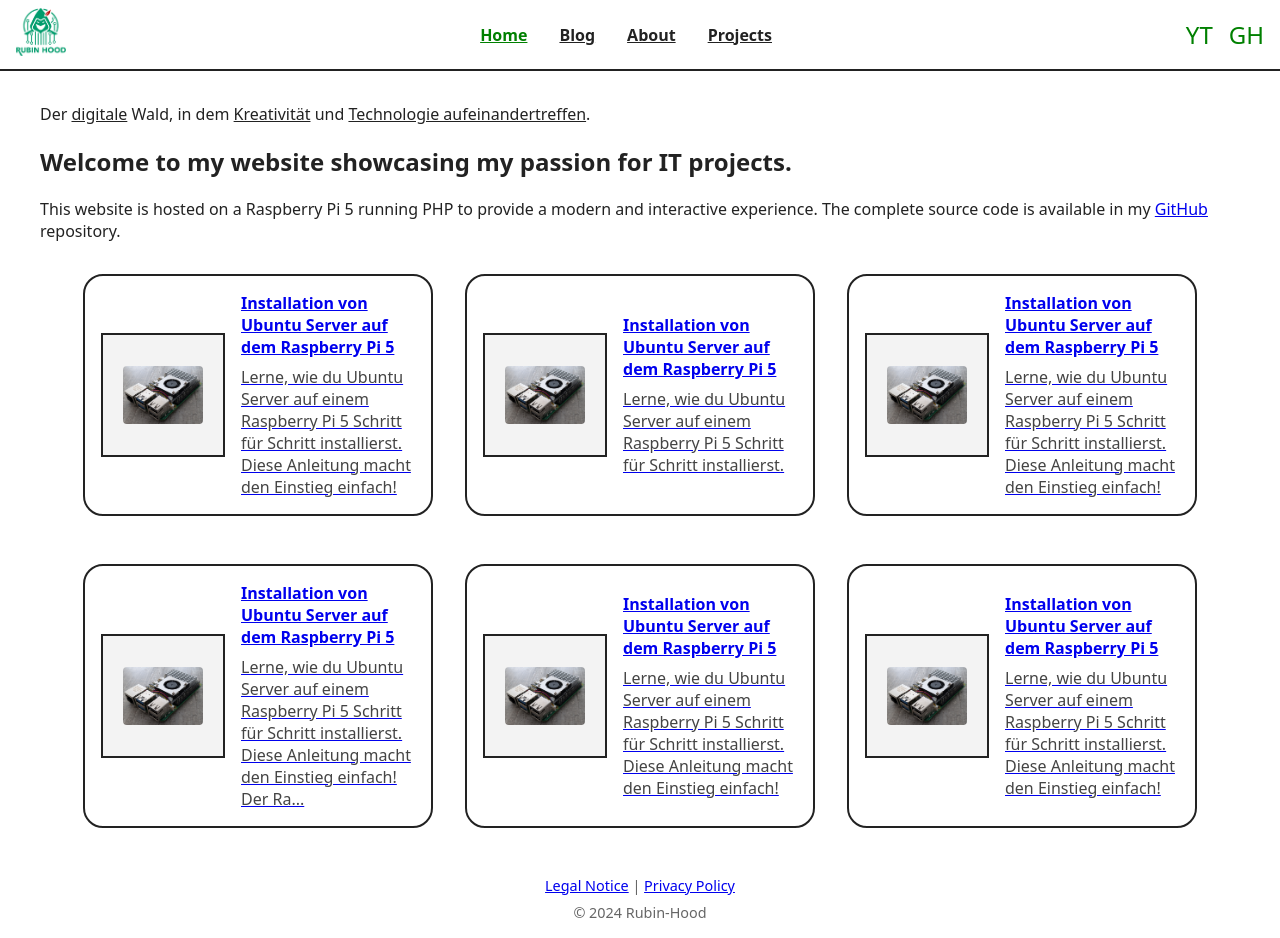
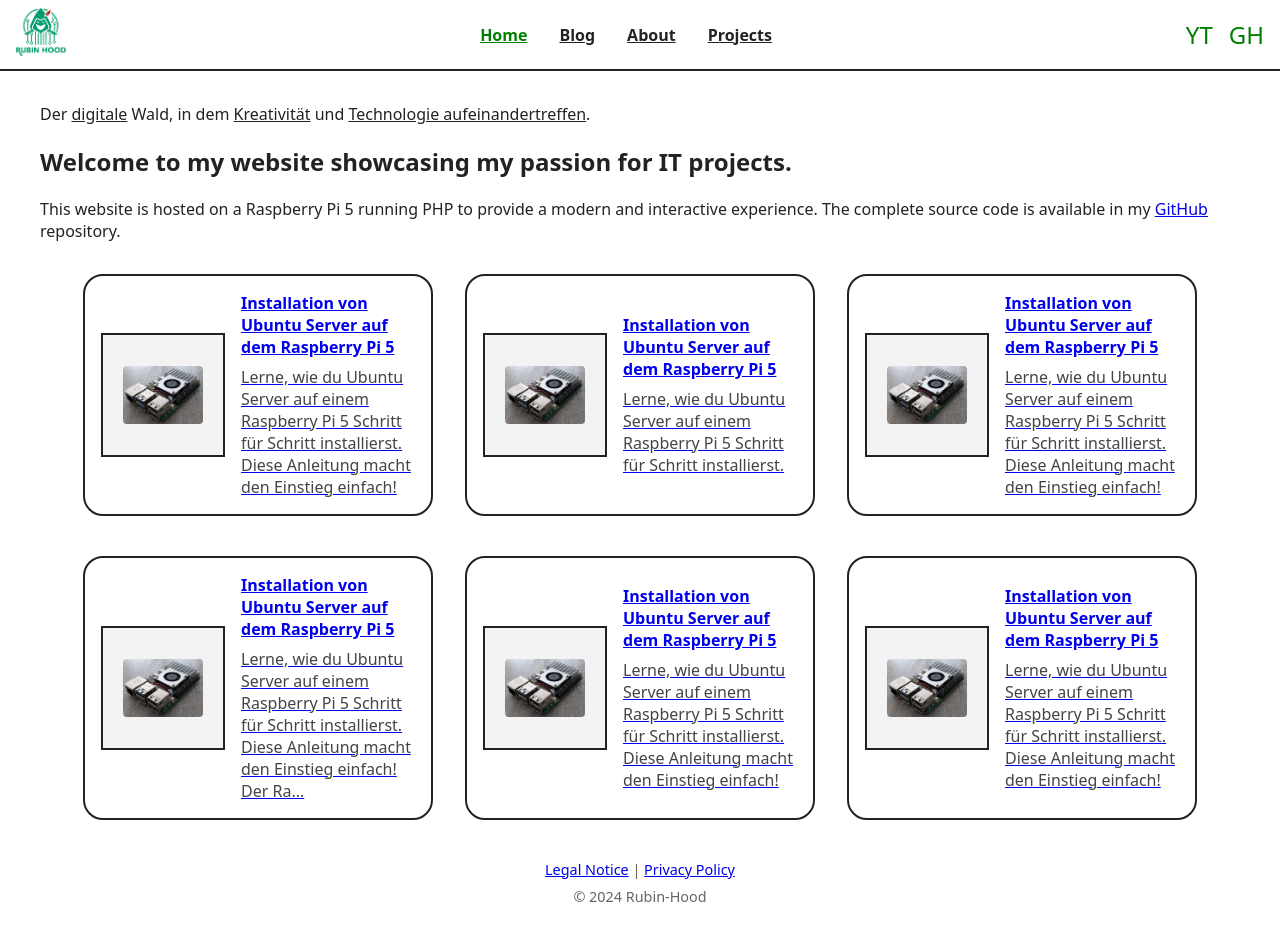
Before and after one commit to rubin-hood/rubinhood-blog, a Jekyll site: the page built from index.md, in a window 1280 px wide. Built offline with Jekyll 4.4.1, drawn with Linux system fonts in a browser that asks for light colours.

Commit message:
Update style.css

```diff
--- a/assets/css/style.css
+++ b/assets/css/style.css
@@ -106,7 +106,7 @@ main {
   padding: 1rem;                     /* Innenabstand */
   min-width: 250px;                  /* Mindestbreite */
   max-width: 350px;                  /* Maximalbreite */
-  margin-bottom: 1rem;               /* Abstand nach unten */
+  margin-bottom: 0.5rem;               /* Abstand nach unten */
   transition: border-color .2s;      /* Sanfte Animation beim Farbwechsel */
 }
 
```
